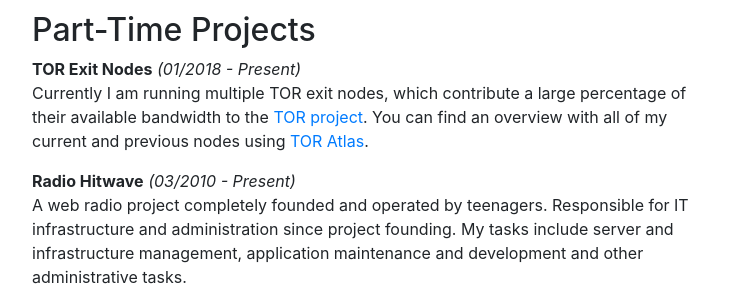
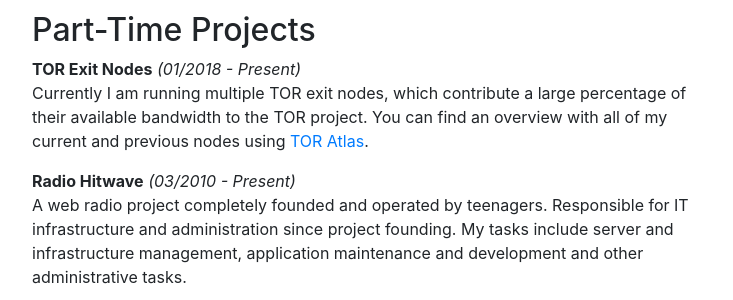
Before and after one commit to janxb/janxb.github.io, a Jekyll site: the page built from _pages/index.md, in a window 1280 px wide. Shown: the part 1174-1474 px from the top of the page, without its empty margins (273-1006 px from the left). Built offline with Jekyll 4.4.1, drawn with Linux system fonts in a browser that asks for light colours; our own code applies the rules of GitHub Pages for plain Markdown files; some of the changed lines change nothing that is shown.

Commit message:
removed TOR explanation link

```diff
--- a/_pages/index.md
+++ b/_pages/index.md
@@ -42,7 +42,7 @@ I got a first insight into how the IT business works, based on multiple internsh
 ## Part-Time Projects
 
 **TOR Exit Nodes** _(01/2018 - Present)_<br>
-Currently I am running multiple TOR exit nodes, which contribute a large percentage of their available bandwidth to the [TOR project](https://www.torproject.org/about/overview.html.en).
+Currently I am running multiple TOR exit nodes, which contribute a large percentage of their available bandwidth to the TOR project.
 You can find an overview with all of my current and previous nodes using [TOR Atlas](https://atlas.torproject.org/#search/janxbde).
 
 
```
